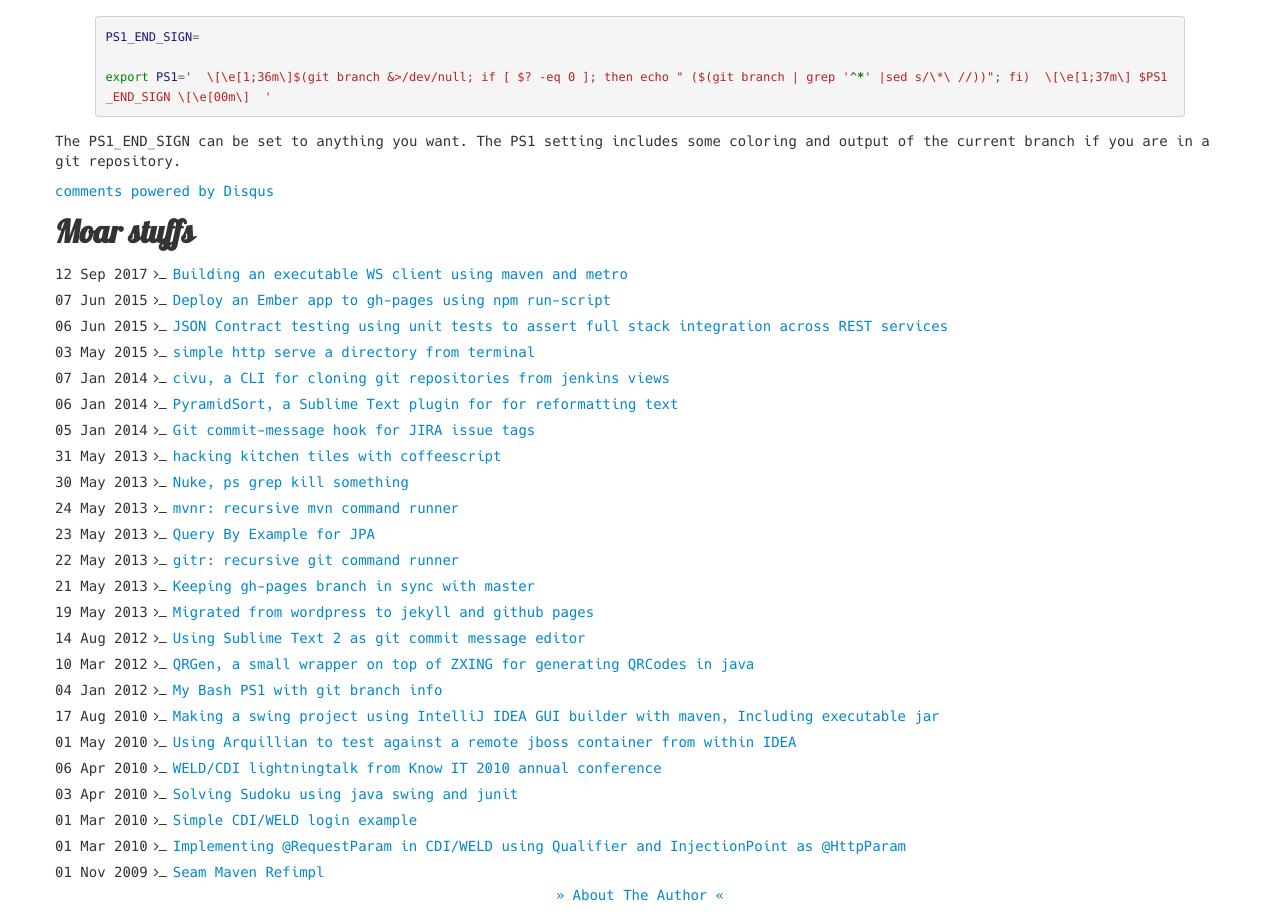
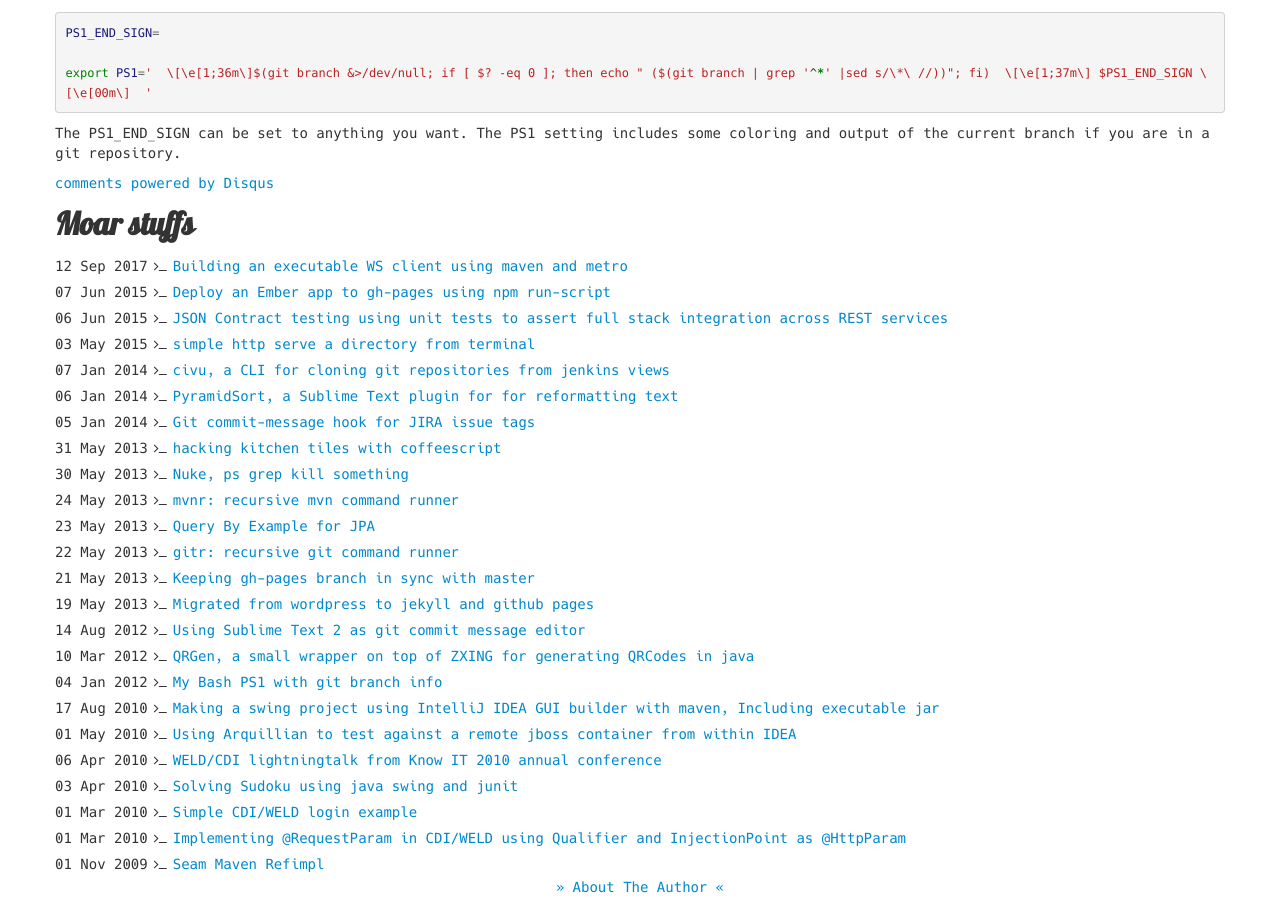
Before and after one commit to kenglxn/kenglxn.github.com, a Jekyll site: the page built from _posts/2012-01-04-my-bash-ps1-with-git-branch-info.md, in a window 1280 px wide. Shown: the part 508-1423 px from the top of the page. Built offline with Jekyll 4.4.1, drawn with Linux system fonts in a browser that asks for light colours; comment, search, counter and statistics services are not loaded.

Commit message:
backticks...

````diff
--- a/_posts/2012-01-04-my-bash-ps1-with-git-branch-info.md
+++ b/_posts/2012-01-04-my-bash-ps1-with-git-branch-info.md
@@ -12,11 +12,11 @@ After reading a couple of articles on it like [this one](http://www.wiredrevolut
 
 Here is the PS1 code:
 
-{% highlight bash %}
+```bash
 PS1_END_SIGN=
 
 export PS1='  \[\e[1;36m\]$(git branch &>/dev/null; if [ $? -eq 0 ]; then echo " ($(git branch | grep '^*' |sed s/\*\ //))"; fi)  \[\e[1;37m\] $PS1_END_SIGN \[\e[00m\]  '
-{% endhighlight %}
+```
 
 The PS1\_END\_SIGN can be set to anything you want.
 The PS1 setting includes some coloring and output of the current branch if you are in a git repository.
````
